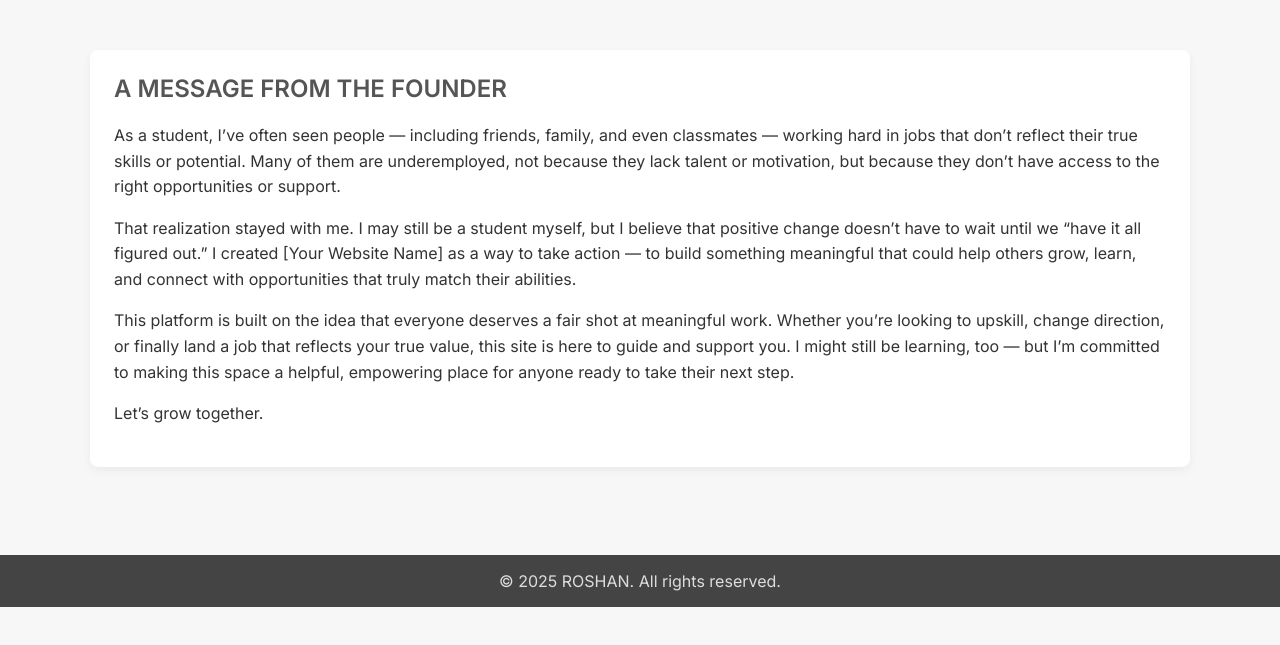
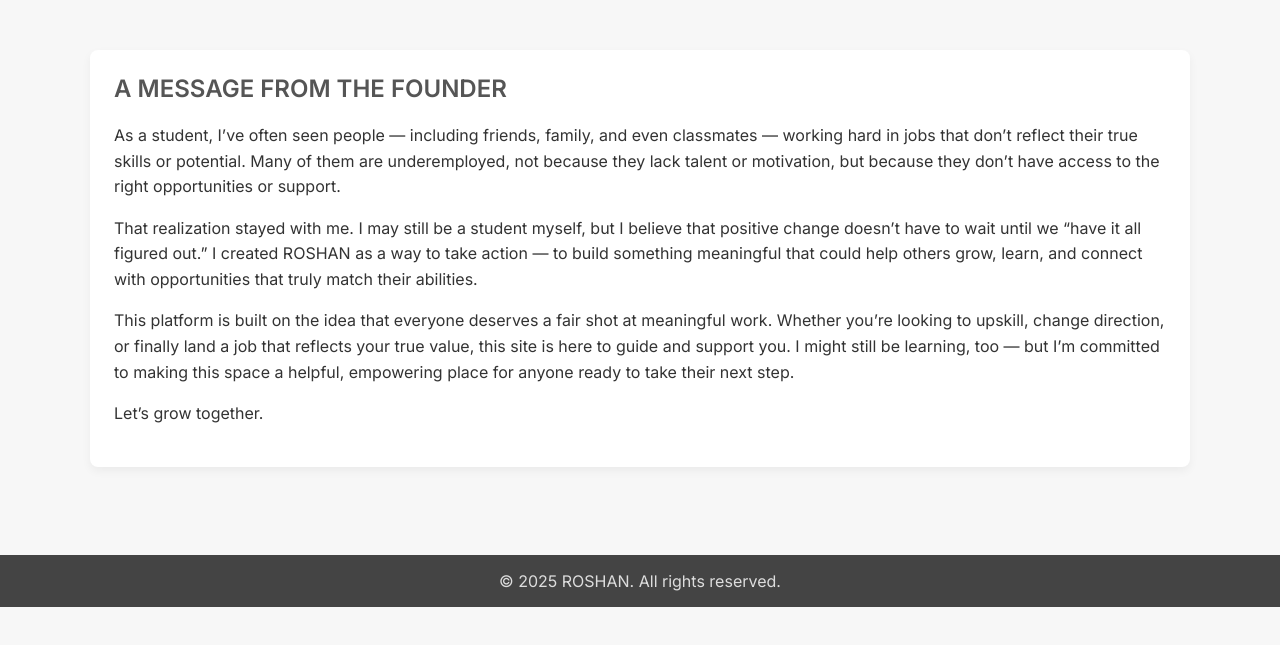
Before and after one commit to prachi18550/Roshan, a plain HTML site: page founder.html in a window 1280 px wide. Shown: the part 77-722 px from the top of the page. Drawn offline with Linux system fonts and the light colour scheme.

Commit message:
Update founder.html

```diff
--- a/founder.html
+++ b/founder.html
@@ -125,7 +125,7 @@
     <div class="card">
       <h2>A MESSAGE FROM THE FOUNDER</h2>
       <p>As a student, I’ve often seen people — including friends, family, and even classmates — working hard in jobs that don’t reflect their true skills or potential. Many of them are underemployed, not because they lack talent or motivation, but because they don’t have access to the right opportunities or support.</p>
-      <p>That realization stayed with me. I may still be a student myself, but I believe that positive change doesn’t have to wait until we “have it all figured out.” I created [Your Website Name] as a way to take action — to build something meaningful that could help others grow, learn, and connect with opportunities that truly match their abilities.</p>
+      <p>That realization stayed with me. I may still be a student myself, but I believe that positive change doesn’t have to wait until we “have it all figured out.” I created ROSHAN as a way to take action — to build something meaningful that could help others grow, learn, and connect with opportunities that truly match their abilities.</p>
       <p>This platform is built on the idea that everyone deserves a fair shot at meaningful work. Whether you’re looking to upskill, change direction, or finally land a job that reflects your true value, this site is here to guide and support you. I might still be learning, too — but I’m committed to making this space a helpful, empowering place for anyone ready to take their next step.</p>
       <p>Let’s grow together.</p>
     </div>
```
